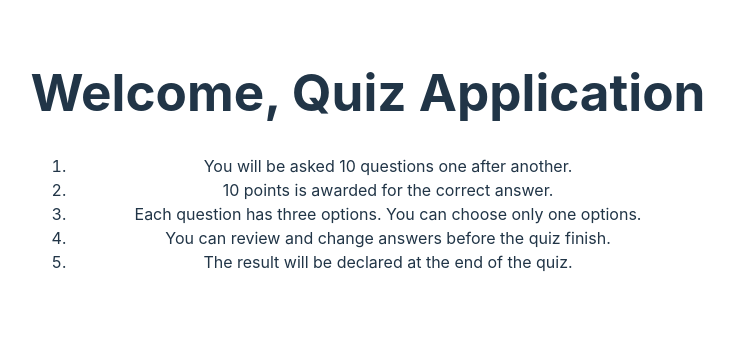
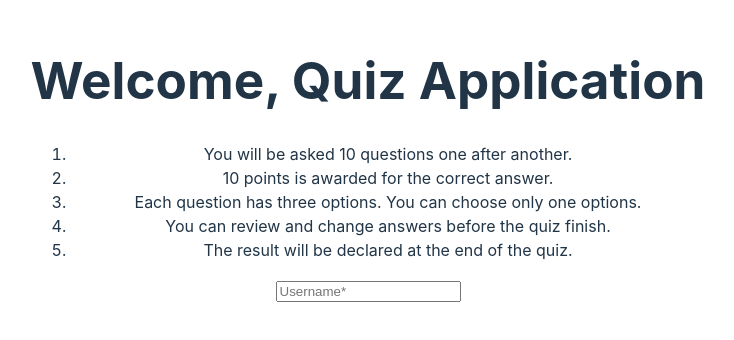
Before and after one commit to Lil-Adonis/MERN-QWIZ, a React (Vite) app in the folder client/: page / in a window 1280 px wide. Shown: the part 240-580 px from the top of the page, without its empty margins (272-1006 px from the left). Built offline with nearby package versions, Linux system fonts and the light colour scheme.

Commit message:
form ref

```diff
--- a/client/src/components/Home.jsx
+++ b/client/src/components/Home.jsx
@@ -1,6 +1,7 @@
-import React from 'react'
+import React, { useRef } from 'react'
 
 const Home = () => {
+    const inputRef = useRef (null)
   return (
     <div>
         <h1>Welcome, Quiz Application</h1>
@@ -11,6 +12,9 @@ const Home = () => {
             <li>You can review and change answers before the quiz finish.</li>
             <li>The result will be declared at the end of the quiz.</li>
         </ol>
+        <form id="form">
+            <input ref={inputRef} className="userid" type="text" placeholder='Username*' />
+        </form>
     </div>
   )
 }
```
